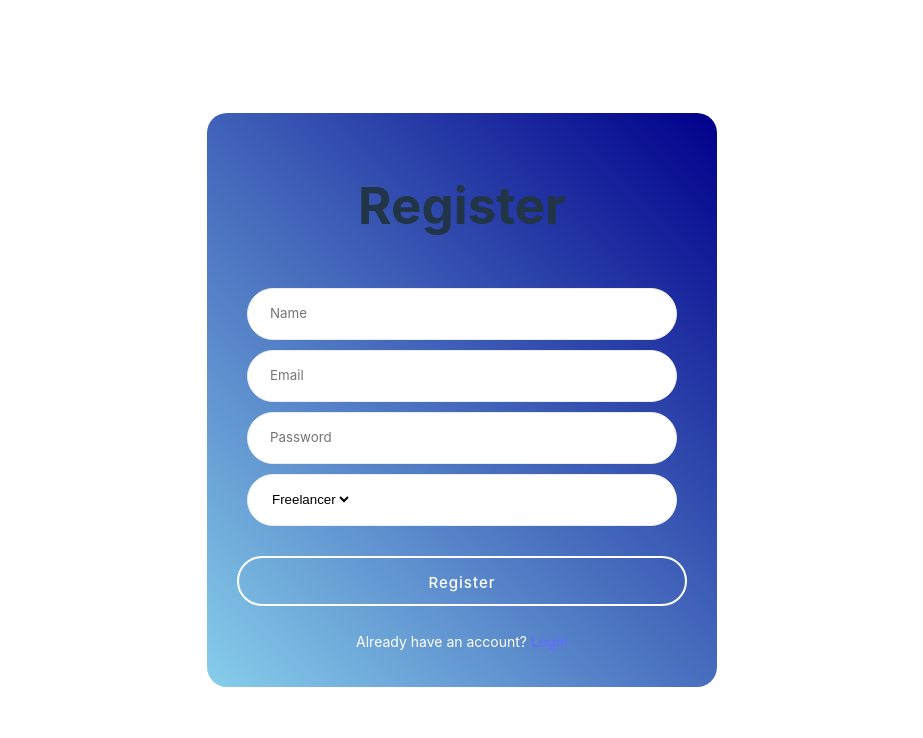
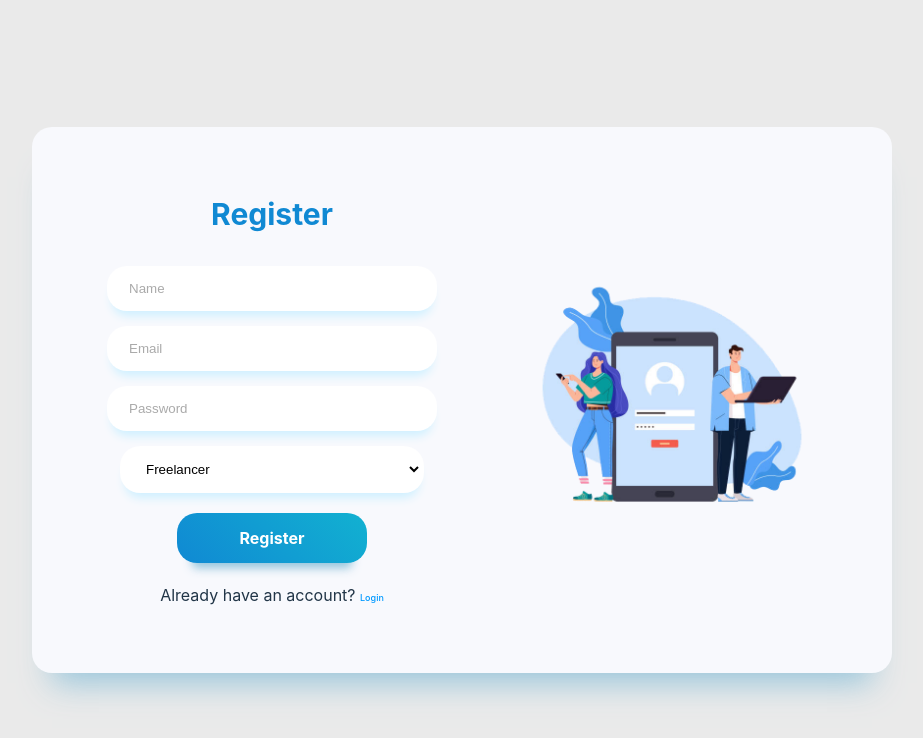
Before and after one commit to Sakthi-Venkat/Freelancer, a React (Vite) app in the folder freelance_it/: page /register in a window 1280 px wide. Shown: the top 738 px of the page, without its empty margins (178-1101 px from the left). Built offline with nearby package versions, Linux system fonts and the light colour scheme.

Commit message:
Login/Register

```diff
--- a/freelance_it/src/pages/Login.jsx
+++ b/freelance_it/src/pages/Login.jsx
@@ -37,27 +37,40 @@ const Login = () => {
 
     }
   return (
-    <div>
-            <form onSubmit={handleSubmit}>
+    <div className="register-container">
+    <div className="form-container">
+      <h1 className="heading">Login</h1>
+      <form className="form" onSubmit={handleSubmit}>
         <input
           type="email"
+          className="input"
           placeholder="Email"
           value={formData.email}
           onChange={(e) => setFormData({ ...formData, email: e.target.value })}
+          required
         />
 
         <input
           type="password"
+          className="input"
           placeholder="Password"
           value={formData.password}
           onChange={(e) => setFormData({ ...formData, password: e.target.value })}
+          required
         />
 
-                <button type="submit" >Login</button>
+        <button type="submit" className="login-button">Login</button>
       </form>
+      <p className="agreement">
+        Create a new account? <a href="/register">Sign In</a>
+      </p>
+    </div>
 
+    <div className="image-container">
+      <img src="/imagef2.png" alt="Login Illustration" />
     </div>
-  )
-}
+  </div>
+);
+};
 
 export default Login
--- a/freelance_it/src/pages/Register.css
+++ b/freelance_it/src/pages/Register.css
@@ -1,139 +1,166 @@
+body{
+        background-color: rgb(234, 234, 234);
+    }
 
-.form {
-    display: flex;
-    flex-direction: column;
-    gap: 10px;
-    background: linear-gradient(45deg, skyblue, darkblue);
-    padding: 30px;
-    width: 450px;
-    border-radius: 20px;
-    font-family: -apple-system, BlinkMacSystemFont, "Segoe UI", Roboto, Oxygen,
-      Ubuntu, Cantarell, "Open Sans", "Helvetica Neue", sans-serif;
-    transition: background 0.3s ease;
+  .heading {
+    text-align: center;
+    font-weight: 00;
+    font-size: 30px;
+    color: rgb(16, 137, 211);
   }
 
-  .form:hover {
-    background: linear-gradient(45deg, darkblue, skyblue);
+  .form {
+    margin-top: 20px;
   }
 
-  ::placeholder {
-    font-family: -apple-system, BlinkMacSystemFont, "Segoe UI", Roboto, Oxygen,
-      Ubuntu, Cantarell, "Open Sans", "Helvetica Neue", sans-serif;
+  .form .input {
+    width: 80%;
+    background: white;
+    border: none;
+    padding-top: 15px;
+    padding-bottom: 15px;
+    padding-left: 20px;
+    border-radius: 20px;
+    margin-top: 15px;
+    box-shadow: #cff0ff 0px 10px 10px -5px;
+    border-inline: 2px solid transparent;
   }
 
-  .form button {
-    align-self: flex-end;
+  .form .input::-moz-placeholder {
+    color: rgb(170, 170, 170);
   }
 
-  .flex-column > label {
-    color: white;
-    font-weight: 600;
+  .form .input::placeholder {
+    color: rgb(170, 170, 170);
   }
 
-  .inputForm {
-    border: 1.5px solid #ecedec;
-    border-radius: 10em;
-    height: 50px;
-    display: flex;
-    align-items: center;
-    padding-left: 10px;
-    transition: 0.2s ease-in-out;
-    background-color: white;
-    margin: 10px;
+  .form .input:focus {
+    outline: none;
+    border-inline: 2px solid #12b1d1;
   }
 
-  .input {
+  .form .forgot-password {
+    display: block;
+    margin-top: 10px;
     margin-left: 10px;
-    border-radius: 10rem;
-    border: none;
-    background:transparent;
   }
 
-  .input:focus {
-    outline: none;
-    background-color: transparent;
+  .form .forgot-password a {
+    font-size: 11px;
+    color: #0099ff;
+    text-decoration: none;
   }
 
-  .inputForm:focus-within {
-    background-color: rgb(169, 169, 169);
-    color: #ecedec;
+  .form .login-button {
+    display: block;
+    width: 50%;
+    font-weight: bold;
+    background: linear-gradient(
+      45deg,
+      rgb(16, 137, 211) 0%,
+      rgb(18, 177, 209) 100%
+    );
+    color: white;
+    padding-block: 15px;
+    margin: 20px auto;
+    border-radius: 20px;
+    box-shadow: rgba(133, 189, 215, 0.8784313725) 0px 20px 10px -15px;
+    border: none;
+    transition: all 0.2s ease-in-out;
   }
 
-  .flex-row {
-    display: flex;
-    flex-direction: row;
-    align-items: center;
-    gap: 10px;
-    justify-content: space-between;
+  .form .login-button:hover {
+    transform: scale(1.03);
+    box-shadow: rgba(133, 189, 215, 0.8784313725) 0px 23px 10px -20px;
   }
 
-  .flex-row > div > label {
-    font-size: 14px;
-    color: black;
-    font-weight: 400;
+  .form .login-button:active {
+    transform: scale(0.95);
+    box-shadow: rgba(133, 189, 215, 0.8784313725) 0px 15px 10px -10px;
   }
 
-  .span {
-    font-size: 14px;
-    margin-left: 5px;
-    color: white;
-    font-weight: 500;
-    cursor: pointer;
+  .social-account-container {
+    margin-top: 25px;
   }
 
-  .button-submit {
-    position: relative;
-    display: inline-block;
-    padding: 15px 30px;
+  .social-account-container .title {
+    display: block;
     text-align: center;
-    letter-spacing: 1px;
-    text-decoration: none;
-    background: transparent;
-    transition: ease-out 0.5s;
-    border: 2px solid;
-    border-radius: 10em;
-    box-shadow: inset 0 0 0 0 blue;
-    margin: 20px 0 10px 0;
-    color: white;
-    font-size: 15px;
-    font-weight: 500;
-    height: 50px;
-    width: 100%;
-    cursor: pointer;
+    font-size: 10px;
+    color: rgb(170, 170, 170);
   }
 
-  .button-submit:hover {
-    color: white;
-    box-shadow: inset 0 -100px 0 0 royalblue;
+  .social-account-container .social-accounts {
+    width: 100%;
+    display: flex;
+    justify-content: center;
+    gap: 15px;
+    margin-top: 5px;
   }
 
-  .button-submit:active {
+  .social-account-container .social-accounts .social-button {
+    background: linear-gradient(45deg, rgb(0, 0, 0) 0%, rgb(112, 112, 112) 100%);
+    border: 5px solid white;
+    padding: 5px;
+    border-radius: 50%;
+    width: 40px;
+    aspect-ratio: 1;
+    display: grid;
+    place-content: center;
+    box-shadow: rgba(133, 189, 215, 0.8784313725) 0px 12px 10px -8px;
+    transition: all 0.2s ease-in-out;
+  }
+
+  .social-account-container .social-accounts .social-button .svg {
+    fill: white;
+    margin: auto;
+  }
+
+  .social-account-container .social-accounts .social-button:hover {
+    transform: scale(1.2);
+  }
+
+  .social-account-container .social-accounts .social-button:active {
     transform: scale(0.9);
   }
 
-  .p {
+  .agreement {
+    display: block;
     text-align: center;
-    color: white;
-    font-size: 14px;
-    margin: 5px 0;
+    margin-top: 15px;
   }
 
-  .btn {
-    margin-top: 10px;
-    width: 100%;
-    height: 50px;
-    border-radius: 10em;
-    display: flex;
-    justify-content: center;
-    align-items: center;
-    font-weight: 500;
-    gap: 10px;
-    border: 1px solid #ededef;
-    background-color: white;
-    cursor: pointer;
-    transition: 0.2s ease-in-out;
+  .agreement a {
+    text-decoration: none;
+    color: #0099ff;
+    font-size: 9px;
   }
+  /* Main container to align form and image side by side */
+.register-container {
+  display: flex;
+  align-items: center;
+  justify-content: center;
+  background: #f8f9fd;
+  padding: 30px;
+  border-radius: 20px;
+  box-shadow: rgba(133, 189, 215, 0.8) 0px 30px 30px -20px;
+  max-width: 800px;
+  margin: auto;
+}
 
-  .btn:hover {
-    border: 1px solid orange;
-  }
+/* Left side: Form */
+.form-container {
+  flex: 1;
+  padding: 20px;
+}
+
+/* Right side: Image */
+.image-container {
+  flex: 1;
+  text-align: center;
+}
+
+.image-container img {
+  width: 100%;
+  max-width: 300px; /* Adjust image size */
+}
--- a/freelance_it/src/pages/Register.jsx
+++ b/freelance_it/src/pages/Register.jsx
@@ -43,16 +43,16 @@ const Register = () => {
     }
 
   return (
-    <div className="form">
-    <h1>Register</h1>
-    {error && <p className="p">{error}</p>}
-    {success && <p className="p">{success}</p>}
+    <div className="register-container">
+    <div className="form-container">
+      <h1 className="heading">Register</h1>
+      {error && <p className="error-message">{error}</p>}
+      {success && <p className="success-message">{success}</p>}
 
-    <form onSubmit={handleSubmit}>
-      <div className="inputForm">
+      <form className="form" onSubmit={handleSubmit}>
         <input
+          type="text"
           className="input"
-          type="text"
           placeholder="Name"
           value={formdata.name}
           onChange={(e) =>
@@ -60,12 +60,9 @@ const Register = () => {
           }
           required
         />
-      </div>
-
-      <div className="inputForm">
         <input
+          type="email"
           className="input"
-          type="email"
           placeholder="Email"
           value={formdata.email}
           onChange={(e) =>
@@ -73,12 +70,9 @@ const Register = () => {
           }
           required
         />
-      </div>
-
-      <div className="inputForm">
         <input
+          type="password"
           className="input"
-          type="password"
           placeholder="Password"
           value={formdata.password}
           onChange={(e) =>
@@ -86,9 +80,6 @@ const Register = () => {
           }
           required
         />
-      </div>
-
-      <div className="inputForm">
         <select
           className="input"
           value={formdata.role}
@@ -100,16 +91,21 @@ const Register = () => {
           <option value="freelancer">Freelancer</option>
           <option value="client">Client</option>
         </select>
-      </div>
 
-      <button type="submit" className="button-submit">
-        Register
-      </button>
-    </form>
+        <button type="submit" className="login-button">
+          Register
+        </button>
+      </form>
 
-    <p className="p">
-      Already have an account? <a href="/login">Login</a>
-    </p>
+      <p className="agreement">
+        Already have an account? <a href="/login">Login</a>
+      </p>
+    </div>
+
+    {/* 🔹 Image on the Right Side */}
+    <div className="image-container">
+      <img src="/imagef1.png" alt="Registration Illustration" />
+    </div>
   </div>
 );
 };
```
Lines whose indentation alone changed are shown as unchanged.
